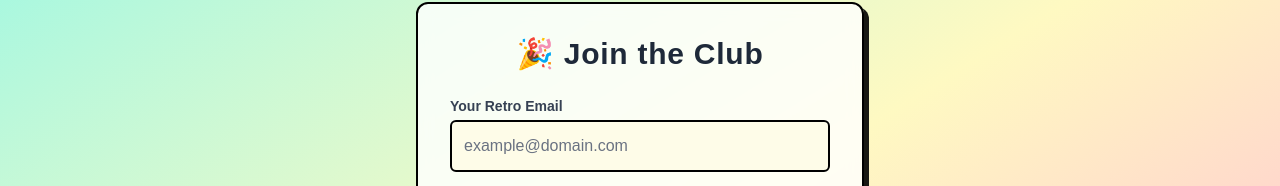
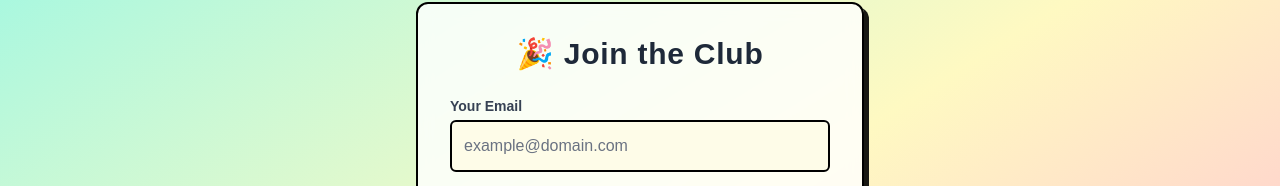
Before and after one commit to Safeer1-ai/scallable-frontend, a Next.js app: page /register in a window 1280 px wide. Shown: the part 131-317 px from the top of the page. Built offline with nearby package versions, Linux system fonts and the light colour scheme.

Commit message:
some changes

```diff
--- a/app/register/page.jsx
+++ b/app/register/page.jsx
@@ -29,7 +29,7 @@ export default function RegisterPage() {
         {/* Email Input */}
         <div>
           <label htmlFor="email" className="block text-sm font-bold text-gray-700 mb-1">
-            Your Retro Email
+            Your Email
           </label>
           <input
             id="email"
```
